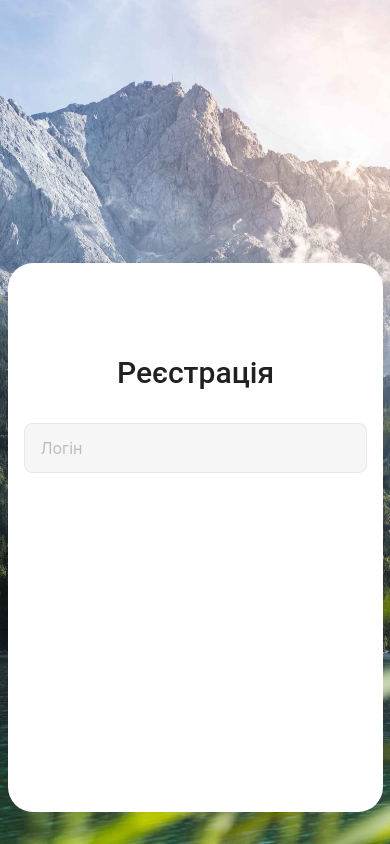
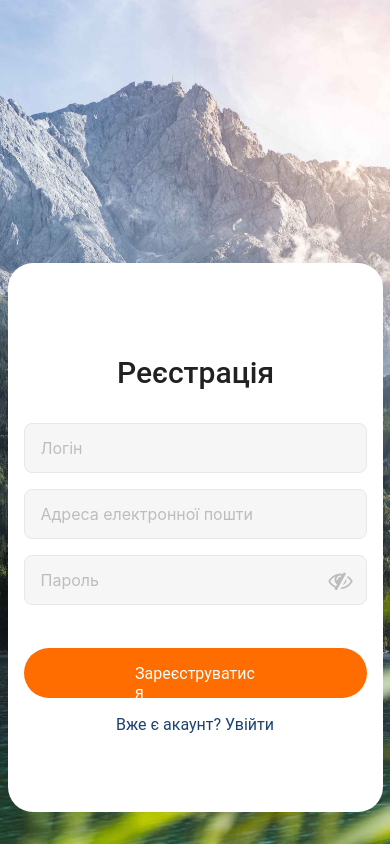
Before and after one commit to OlegSyrovatko/AwesomeReactNativeProject, a React Native app: screen / in a window 390 px wide. Built offline with nearby package versions, Linux system fonts and the light colour scheme.

Commit message:
reg block

```diff
--- a/Screens/RegistrationScreen/RegistrationScreen.jsx
+++ b/Screens/RegistrationScreen/RegistrationScreen.jsx
@@ -1,23 +1,58 @@
+import React, { useState } from "react";
 import {
   ImageBackground,
   StyleSheet,
   Text,
   View,
   TextInput,
+  TouchableOpacity,
 } from "react-native";
 import image from "../../images/PhotoBG.png";
+import { FontAwesome } from "@expo/vector-icons";
 
 const RegistrationScreen = () => {
+  const [passwordVisible, setPasswordVisible] = useState(false);
+  const togglePasswordVisibility = () => {
+    setPasswordVisible(!passwordVisible);
+  };
+
   return (
     <View style={styles.container}>
       <ImageBackground source={image} resizeMode="cover" style={styles.image}>
         <View style={styles.bg}>
           <Text style={styles.text}>Реєстрація</Text>
           <TextInput
-            style={[styles.login, { paddingLeft: 16, fontSize: 16 }]}
+            style={[styles.input, { paddingLeft: 16, fontSize: 16, top: 160 }]}
             placeholder="Логін"
             placeholderTextColor="#BDBDBD"
           ></TextInput>
+          <TextInput
+            style={[styles.input, { paddingLeft: 16, fontSize: 16, top: 226 }]}
+            placeholder="Адреса електронної пошти"
+            placeholderTextColor="#BDBDBD"
+          ></TextInput>
+          <TextInput
+            style={[styles.input, { paddingLeft: 16, fontSize: 16, top: 292 }]}
+            placeholder="Пароль"
+            type="password"
+            secureTextEntry={!passwordVisible}
+            placeholderTextColor="#BDBDBD"
+          ></TextInput>
+          <TouchableOpacity
+            onPress={togglePasswordVisibility}
+            style={{ position: "absolute", right: 10, top: 305 }}
+          >
+            <FontAwesome
+              name={passwordVisible ? "eye" : "eye-slash"}
+              size={24}
+              color="#BDBDBD"
+              style={[{ marginRight: 20 }]}
+            />
+          </TouchableOpacity>
+          <TouchableOpacity style={styles.button}>
+            <Text style={styles.buttonText}>Зареєструватися</Text>
+          </TouchableOpacity>
+          <Text style={styles.textLogin}>Вже є акаунт? Увійти</Text>
         </View>
       </ImageBackground>
     </View>
@@ -65,11 +100,10 @@ const styles = StyleSheet.create({
 
     color: "#212121",
   },
-  login: {
+  input: {
     position: "absolute",
     left: 16,
     right: 0,
-    top: 160,
     bottom: 0,
     width: 343,
     height: 50,
@@ -78,6 +112,48 @@ const styles = StyleSheet.create({
     borderColor: "#E8E8E8",
     borderRadius: 8,
   },
+  button: {
+    position: "absolute",
+    left: 16,
+    right: 16,
+    height: 51,
+    top: 385,
+    bottom: 179,
+    width: 343,
+    height: 50,
+    display: "flex",
+    flexDirection: "column",
+    alignItems: "center",
+    paddingVertical: 16,
+    paddingHorizontal: 32,
+    gap: 12,
+    backgroundColor: "#FF6C00",
+    borderRadius: 100,
+  },
+  buttonText: {
+    width: 120,
+    height: 19,
+    fontFamily: "Roboto",
+    fontStyle: "normal",
+    fontWeight: 400,
+    fontSize: 16,
+    lineHeight: 19,
+    color: "#FFFFFF",
+  },
+  textLogin: {
+    position: "absolute",
+    width: 159,
+    height: 19,
+    left: 108,
+    bottom: 78,
+    fontFamily: "Roboto",
+    fontStyle: "normal",
+    fontWeight: 400,
+    fontSize: 16,
+    lineHeight: 19,
+    textAlign: "center",
+    color: "#1B4371",
+  },
 });
 
 export default RegistrationScreen;
```
